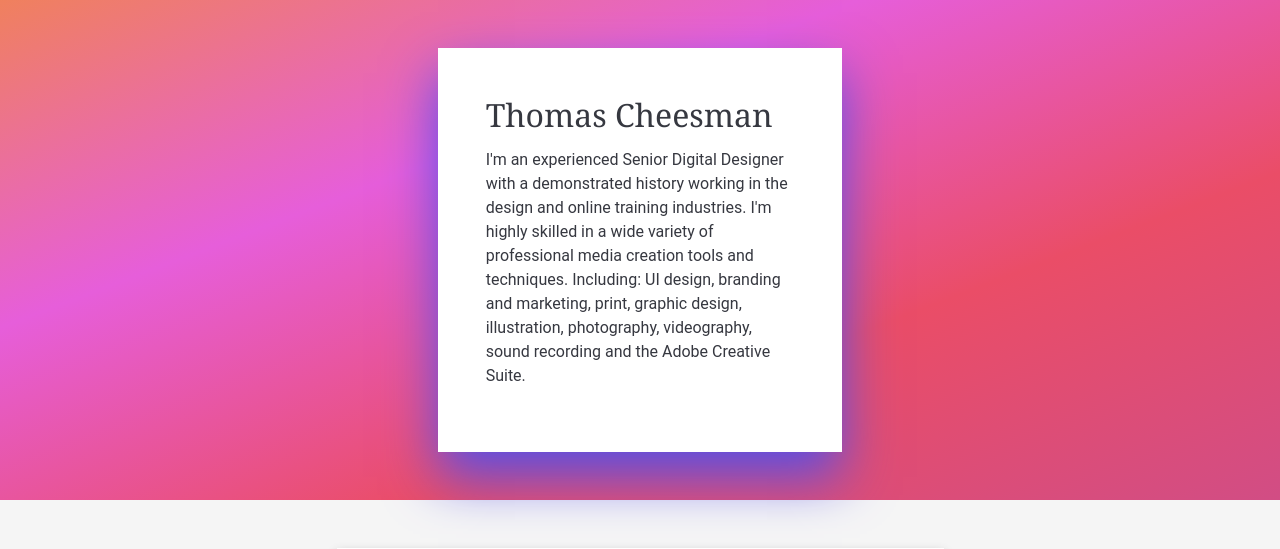
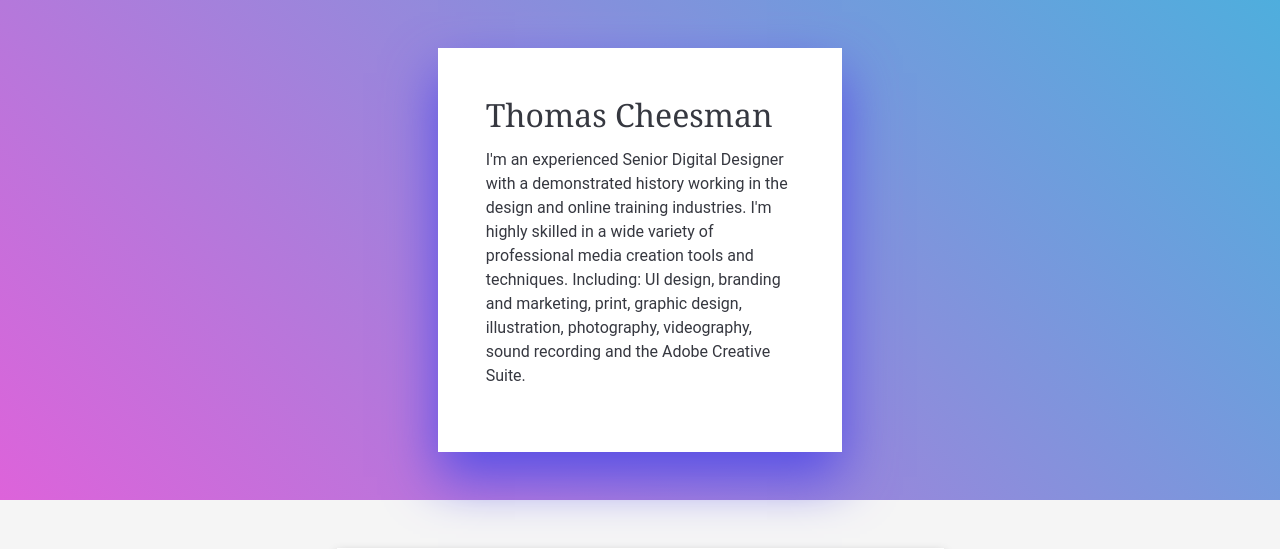
Before and after one commit to red-barrels/red-barrels.github.io, a PHP site: page / in a window 1280 px wide. Shown: the top 549 px of the page. Run offline with PHP 8.4, Linux system fonts and the light colour scheme.

Commit message:
Add files via upload

```diff
--- a/css/main.css
+++ b/css/main.css
@@ -35,7 +35,29 @@
 ==================================== */
 
 #intro-bg {
-	background: linear-gradient(to bottom right, #F0815B, #E65EDA, #EA4D67, #D14D85);
+	background: #25C4DE linear-gradient(45deg, #F2AB25, #E65EDA, #25C4DE, #574FE6);
+	background-size: 400% 400%;
+	-webkit-animation: Gradient 10s ease infinite;
+	-moz-animation: Gradient 10s ease infinite;
+	animation: Gradient 10s ease infinite;
+}
+
+@-webkit-keyframes Gradient {
+	0% {background-position: 0% 50%}
+	50% {background-position: 100% 50%}
+	100% {background-position: 0% 50%}
+}
+
+@-moz-keyframes Gradient {
+	0% {background-position: 0% 50%}
+	50% {background-position: 100% 50%}
+	100% {background-position: 0% 50%}
+}
+
+@keyframes Gradient {
+	0% {background-position: 0% 50%}
+	50% {background-position: 100% 50%}
+	100% {background-position: 0% 50%}
 }
 
 #intro {
```
